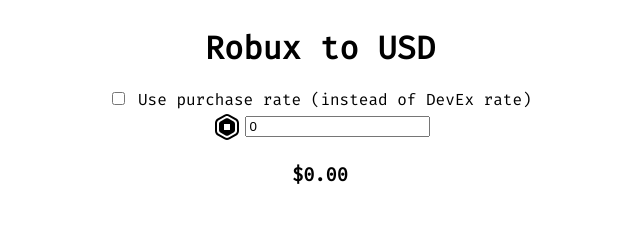
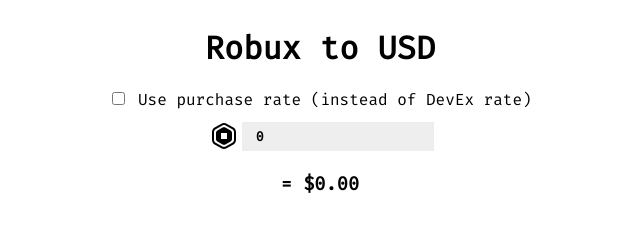
Before and after one commit to the-sink/robux-to-usd, a plain HTML site: page index.html in a window 1280 px wide. Shown: the whole page, without its empty margins (320-960 px from the left). Drawn offline with Linux system fonts and the light colour scheme.

Commit message:
theme adjustments

```diff
--- a/index.html
+++ b/index.html
@@ -14,6 +14,15 @@
             .icon {
                 vertical-align: middle;
                 display: inline-block;
+            }
+            #robux-input {
+                font-family: inherit;
+                font-weight: bold;
+                height: 2em;
+                margin-top: 1em;
+                border: 0;
+                background: #eee;
+                padding-left: 1em;
             }
         </style>
     </head>
@@ -33,7 +42,7 @@
             const handler = function(element) {
                 let multiplier = (mode.checked) ? 0.0125 : 0.0035;
                 input.value = Math.floor(Math.abs(input.value));
-                result.innerHTML = formatter.format(input.value * multiplier);
+                result.innerHTML = "= " + formatter.format(input.value * multiplier);
             }
 
             input.addEventListener('input', handler);
```
